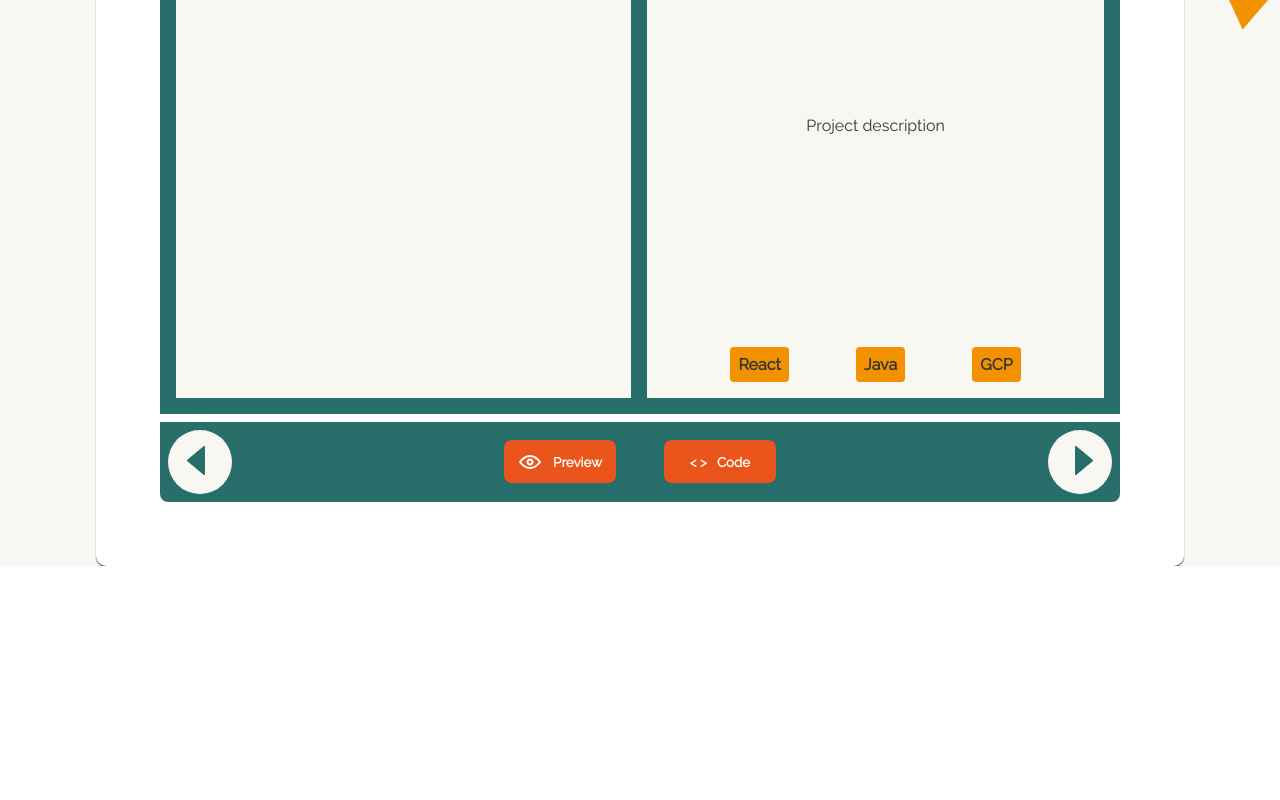
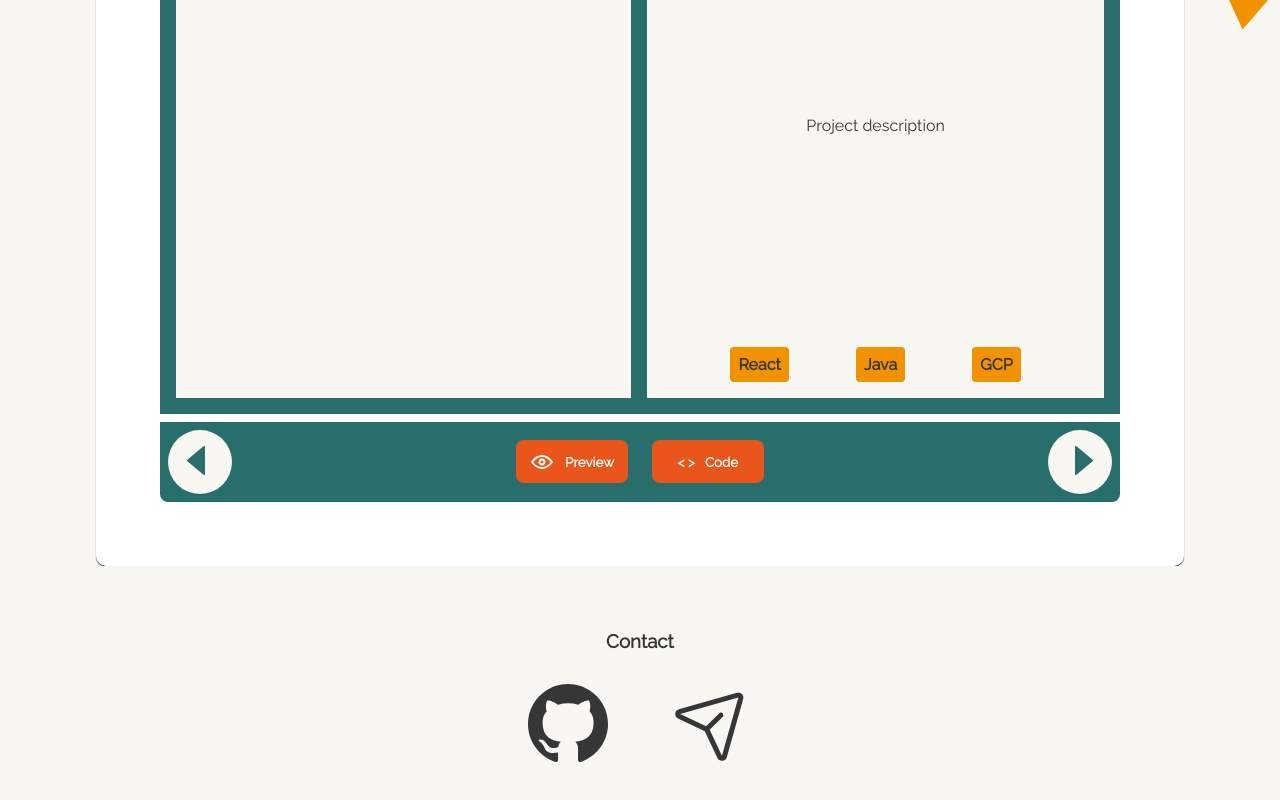
Before and after one commit to Andy-Reynolds/portfolio, a React (Create React App) app: page / in a window 1280 px wide. Shown: the part 1088-1888 px from the top of the page. Before the commit the page ends 1654 px from the top, so only its background shows below. Built offline with nearby package versions, Linux system fonts and the light colour scheme.

Commit message:
Added footer

```diff
--- a/src/App.jsx
+++ b/src/App.jsx
@@ -1,4 +1,5 @@
 // import Hero from "./components/Hero/Hero";
+import Footer from "./components/Footer/Footer";
 import Navbar from "./components/Navbar/Navbar";
 // import Body from "./containers/Body/Body";
 import Main from "./containers/Main/Main";
@@ -9,6 +10,7 @@ function App() {
     <div className="App">
       <Navbar />
       <Main />
+      <Footer />
     </div>
   );
 }
--- /dev/null
+++ b/src/components/Footer/Footer.jsx
@@ -0,0 +1,18 @@
+import React from "react";
+import "./Footer.scss";
+import github from "../../assets/svgs/github.svg";
+import mailGrey from "../../assets/svgs/mailGrey.svg";
+
+const Footer = () => {
+  return (
+    <div className="footer">
+      <h3 className="footer__heading">Contact</h3>
+      <div className="footer__icon-container">
+        <img className="footer__icon" src={github} alt="github" />
+        <img className="footer__icon" src={mailGrey} alt="github" />
+      </div>
+    </div>
+  );
+};
+
+export default Footer;
--- /dev/null
+++ b/src/components/Footer/Footer.scss
@@ -0,0 +1,20 @@
+.footer {
+  margin-top: 4rem;
+  display: flex;
+  flex-direction: column;
+  align-items: center;
+
+  &__heading {
+    margin-bottom: 2rem;
+  }
+
+  &__icon-container {
+    width: 18rem;
+    display: flex;
+    justify-content: space-around;
+
+    .footer__icon {
+      height: 5rem;
+    }
+  }
+}
--- a/src/components/Projects/Projects.scss
+++ b/src/components/Projects/Projects.scss
@@ -92,7 +92,7 @@
     height: 100%;
     display: flex;
     flex-direction: column;
-    justify-content: space-between;
+    justify-content: space-around;
   }
 
   &__button {
--- a/src/styles/main.scss
+++ b/src/styles/main.scss
@@ -4,4 +4,5 @@
 
 .App {
   background-color: $colour-background;
+  padding-bottom: 4rem;
 }
```
Also changed, not shown: src/assets/svgs/github.svg (added), src/assets/svgs/mailGrey.svg (added).
